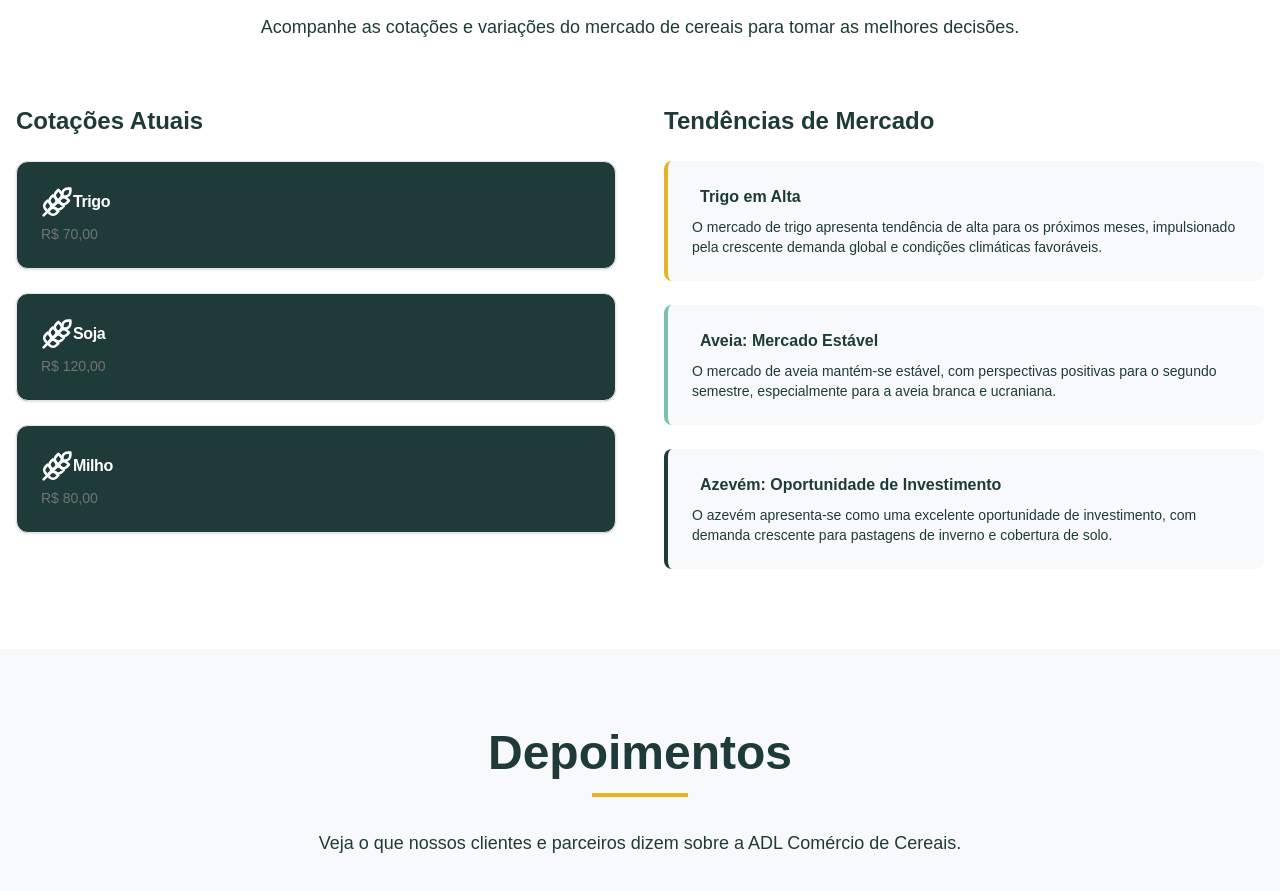
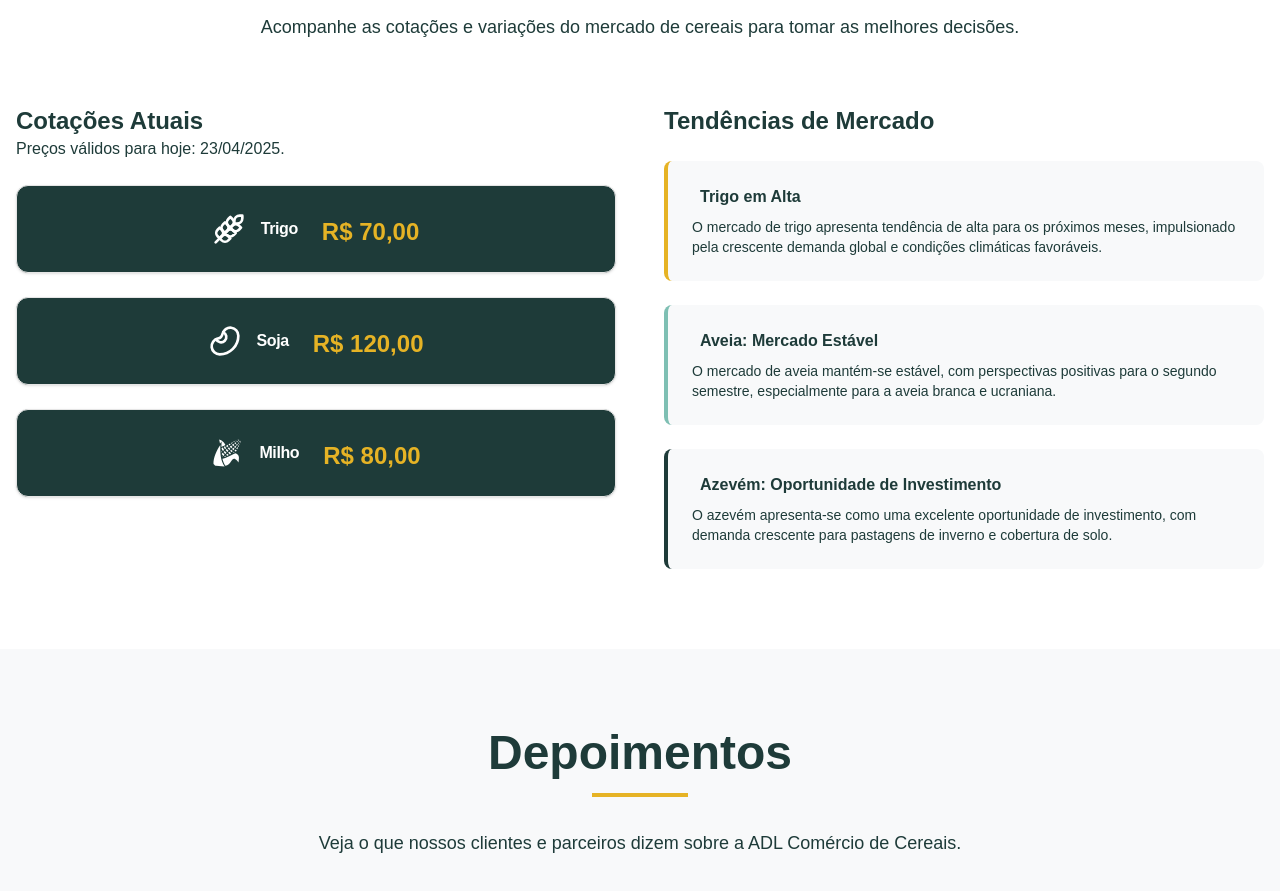
Before and after one commit to MarcioDavid81/adl, a Next.js app: page / in a window 1280 px wide. Shown: the part 4180-5071 px from the top of the page. Built offline with nearby package versions, Linux system fonts and the light colour scheme.

Commit message:
refactor: adjust price card component

```diff
--- a/app/_components/Market.tsx
+++ b/app/_components/Market.tsx
@@ -21,7 +21,8 @@ const Market = () => {
 
           <div className="grid grid-cols-1 lg:grid-cols-2 gap-12 items-start">
             <div>
-              <h3 className="text-2xl font-bold mb-6">Cotações Atuais</h3>
+              <h3 className="text-2xl font-bold">Cotações Atuais</h3>
+              <p className="mb-6">Preços válidos para hoje: 23/04/2025.</p>
               <div className="space-y-6">
                 <PriceCard />
               </div>
--- a/app/_components/PriceCard.tsx
+++ b/app/_components/PriceCard.tsx
@@ -1,5 +1,6 @@
 import { Card, CardDescription, CardHeader, CardTitle } from "@/components/ui/card";
-import { WheatIcon } from "lucide-react";
+import { BeanIcon, WheatIcon } from "lucide-react";
+import { GiCorn } from "react-icons/gi";
 
 interface PriceItemProps {
     product: string;
@@ -16,12 +17,12 @@ const priceItems = [
     {
         product: "Soja",
         price: "R$ 120,00",
-        icon: <WheatIcon size={32} />
+        icon: <BeanIcon size={32} />
     },
     {
         product: "Milho",
         price: "R$ 80,00",
-        icon: <WheatIcon size={32} />
+        icon: <GiCorn size={32} />
     }
 ]
 
@@ -30,12 +31,12 @@ const PriceCard = () => {
         <>
             {priceItems.map((item: PriceItemProps) => (
                 <Card key={item.product} className="bg-[#1E3B39] text-white">
-                    <CardHeader>
-                        <CardTitle className="flex items-center">
+                    <CardHeader className="flex flex-row items-center justify-center gap-6">
+                        <CardTitle className="flex items-center gap-4">
                             {item.icon}
                             {item.product}
                         </CardTitle>
-                        <CardDescription>{item.price}</CardDescription>
+                        <CardDescription className="text-2xl font-bold text-[#E6B325]">{item.price}</CardDescription>
                     </CardHeader>
                 </Card>
             ))}
```
